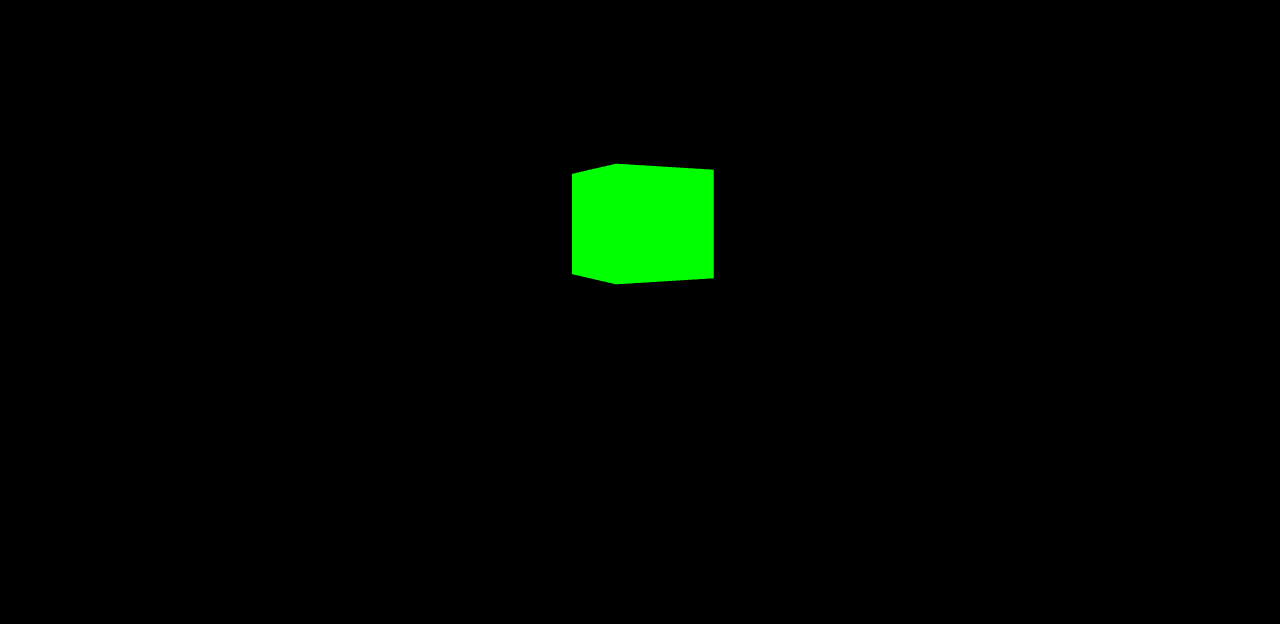
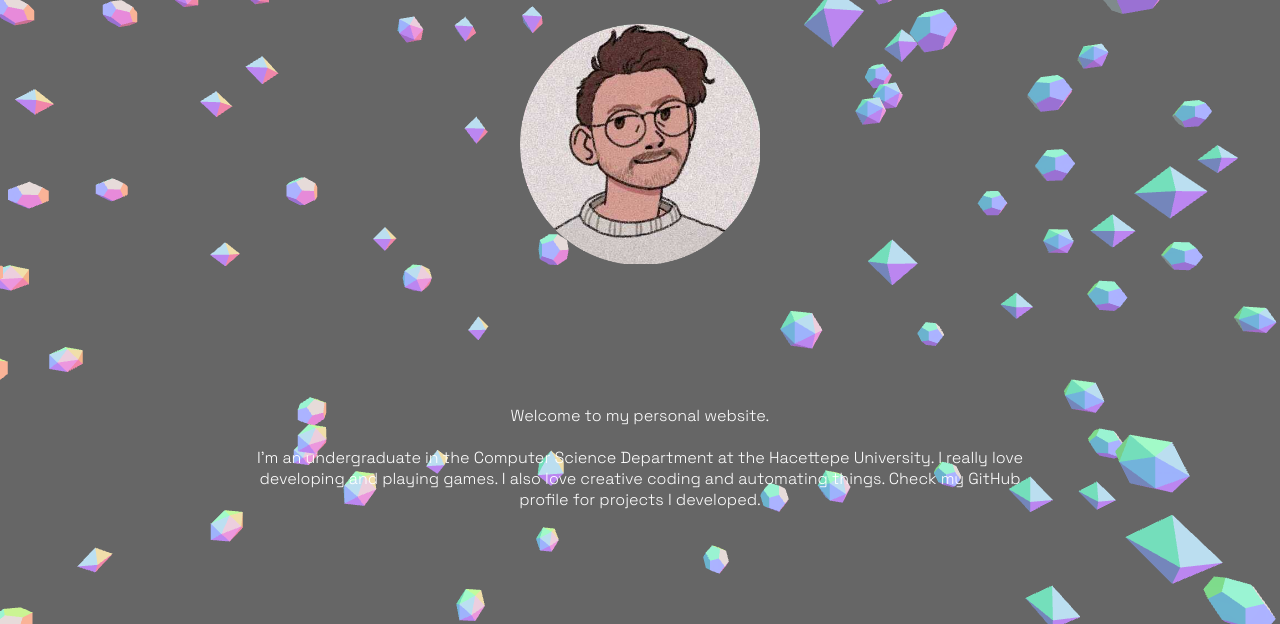
Before and after one commit to etopuz/etopuz.github.io, a plain HTML site: page index.html in a window 1280 px wide. Shown: the part 176-800 px from the top of the page. Drawn offline with nearby package versions, Linux system fonts and the light colour scheme; animation ran at ten frames a second.

Commit message:
add: some animation and information :)

```diff
--- a/app.js
+++ b/app.js
@@ -1,28 +1,62 @@
 import * as THREE from "./modules/three.module.js";
+import {camera, material, renderer, scene} from "./scripts/SceneBasics.js";
 
-const scene = new THREE.Scene();
-const camera = new THREE.PerspectiveCamera(
-    75,
-    innerWidth / innerHeight,
-    0.1,
-    1000
-)
+const poolSize = 120;
+const bound = 30;
 
-const renderer = new THREE.WebGLRenderer({antialias: true});
-renderer.setSize(innerWidth, innerHeight);
-renderer.setPixelRatio(devicePixelRatio);
-document.body.appendChild(renderer.domElement)
+const geometries = [
+    new THREE.DodecahedronGeometry(1, 0),
+    new THREE.IcosahedronGeometry(1, 0),
+    new THREE.OctahedronGeometry(1, 0),
+]
 
-const box = new THREE.BoxGeometry(1, 1, 1);
-const mat = new THREE.MeshBasicMaterial({ color:0x00ff00})
-const mesh = new THREE.Mesh(box, mat);
-scene.add(mesh);
-camera.position.z = 5;
+
+// create random meshes
+let pool = [];
+for(let i = 0; i < poolSize; i++){
+    const geometry = geometries[Math.floor(Math.random() * geometries.length)];
+    const mesh = new THREE.Mesh(geometry, material);
+    setRandomPosition(mesh);
+    pool.push(mesh);
+    scene.add(mesh);
+}
+
 
 animate();
 
 function animate(){
     requestAnimationFrame(animate);
     renderer.render(scene, camera);
-    mesh.rotation.y += 0.01;
+
+    for(let i = 0; i<poolSize ; i++){
+        let mesh = pool[i];
+
+        if (mesh.position.y < -bound + mesh.position.z/4){
+            scene.remove(mesh);
+            mesh.position.y = bound - mesh.position.z/4;
+
+            scene.add(mesh);
+        }
+
+        else{
+            mesh.rotation.y += 0.05;
+            mesh.position.y -= 0.05
+        }
+
+    }
+
 }
+
+function setRandomPosition(mesh){
+    mesh.position.x = Math.random() * 100 - 50;
+
+    while(mesh.position.x < 5 && mesh.position.x > -5){
+        mesh.position.x = Math.random() * 100 - 50;
+    }
+
+    mesh.position.z = Math.random() * 30 - 30;
+    mesh.position.y = Math.random() * 50 - 25;
+}
+
+// TODO: add buttons
+// TODO: make everything responsive :)
--- a/index.html
+++ b/index.html
@@ -3,11 +3,29 @@
 <head>
     <meta charset="UTF-8">
     <meta name="viewport" content="width=device-width, initial-scale=1">
-    <link rel="stylesheet" href="https://cdnjs.cloudflare.com/ajax/libs/font-awesome/4.7.0/css/font-awesome.min.css">
+    <link  rel="stylesheet" href="https://fonts.googleapis.com/css2?family=Space+Grotesk:wght@300&display=swap">
     <link rel="stylesheet" href="style.css">
-    <title>TEST</title>
+    <title>Hello! ^_^</title>
 </head>
 <body>
+
+    <div class="info">
+        <h1 id="intro"> Hi Wonderer 👋 <br> I'm Ensar</h1>
+
+        <img id="avatar" src="assets/avatar.png" alt="">
+
+        <p id="message">
+            Welcome to my personal website.
+            <br> <br>
+            I'm an undergraduate in the Computer Science Department at the Hacettepe University.
+            I really love developing and playing games.
+            I also love creative coding and automating things. Check my GitHub profile for projects I developed.
+        </p>
+
+
+    </div>
+
     <script type="module" src="app.js"></script>
+
 </body>
 </html>
--- /dev/null
+++ b/scripts/SceneBasics.js
@@ -0,0 +1,32 @@
+import * as THREE from "../modules/three.module.js";
+
+const
+    fov = 75,
+    aspect = innerWidth / innerHeight,
+    near = 0.1,
+    far = 1000;
+
+
+export const
+    scene = new THREE.Scene(),
+    camera = new THREE.PerspectiveCamera(fov, aspect, near, far),
+    material = new THREE.MeshNormalMaterial( {color: 0x00ffff, flatShading:true} ),
+    renderer = new THREE.WebGLRenderer({antialias: true});
+
+
+setScene();
+
+function setScene(){
+    camera.position.z = 15;
+    renderer.setSize(innerWidth, innerHeight);
+    renderer.setPixelRatio(devicePixelRatio);
+    document.body.appendChild(renderer.domElement);
+}
+
+const _onWindowResize = function() {
+    camera.aspect = window.innerWidth / window.innerHeight
+    camera.updateProjectionMatrix()
+    renderer.setSize(window.innerWidth, window.innerHeight);
+}
+
+window.addEventListener('resize', _onWindowResize, false);
--- a/style.css
+++ b/style.css
@@ -1,3 +1,61 @@
-body{
-    margin:0;
+*{
+    margin: 0;
+    padding: 0;
+    box-sizing: border-box;
+    list-style: none;
+    text-decoration: none;
+    font-family: 'Space Grotesk', sans-serif;
 }
+
+body {
+    overflow: hidden;
+    margin: 0;
+    top: 0;
+    left: 0;
+    width: 100%;
+    height: 100%;
+
+}
+
+.info {
+    min-height: 100%;
+    display: flex;
+    justify-content: center;
+    align-items: center;
+    position: absolute;
+    width: 100%;
+    height: 100%;
+    top: 0;
+    color: white;
+    z-index: 99;
+    margin: 0 auto;
+    left: 0;
+    right: 0;
+    background-color: rgba(255, 255, 255, 0.4) !important;
+}
+
+.info #intro{
+    bottom: 80%;
+    position: absolute;
+    text-align: center;
+    font-size: 200%;
+}
+
+.info #message{
+    position: absolute;
+    text-align: center;
+    width: 60%;
+    left: 50%;
+    bottom: 13%;
+    transform: translate(-50%, -10%);
+}
+
+.info #avatar {
+    position: absolute;
+    left: 50%;
+    bottom: 45%;
+    transform: translate(-50%, 0);
+    object-fit:scale-down;
+    width:30%;
+    height:30%;
+}
```
Also changed, not shown: assets/avatar.png (added).
